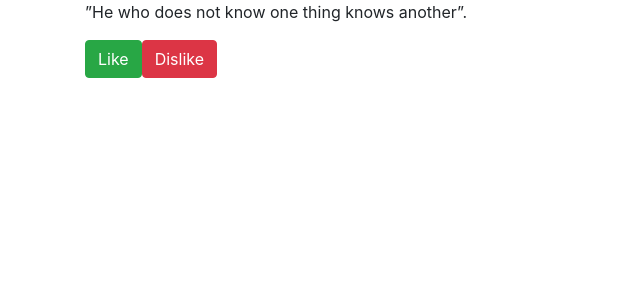
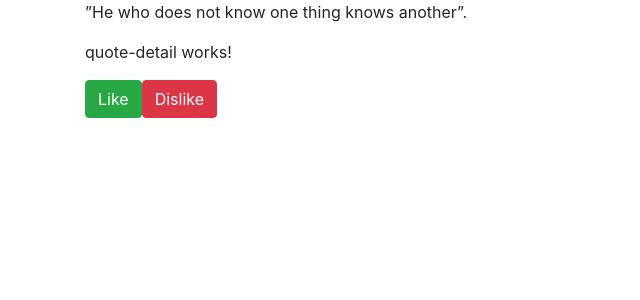
Before and after one commit to kingsam91/Quotes, an Angular app: page / in a window 1280 px wide. Shown: the top 300 px of the page, without its empty margins (0-640 px from the left). Built offline with nearby package versions, Linux system fonts and the light colour scheme.

Commit message:
nest quote-detail in quote component

```diff
--- a/src/app/quote/quote.component.html
+++ b/src/app/quote/quote.component.html
@@ -2,6 +2,7 @@
     <div class="row">
         <div class="col-lg-12">
             <p>”He who does not know one thing knows another”.</p>
+            <app-quote-detail></app-quote-detail>
             <button class="btn btn-success" id="like">Like</button>
             <button class="btn btn-danger" id="dislike">Dislike</button>
         </div>
```
